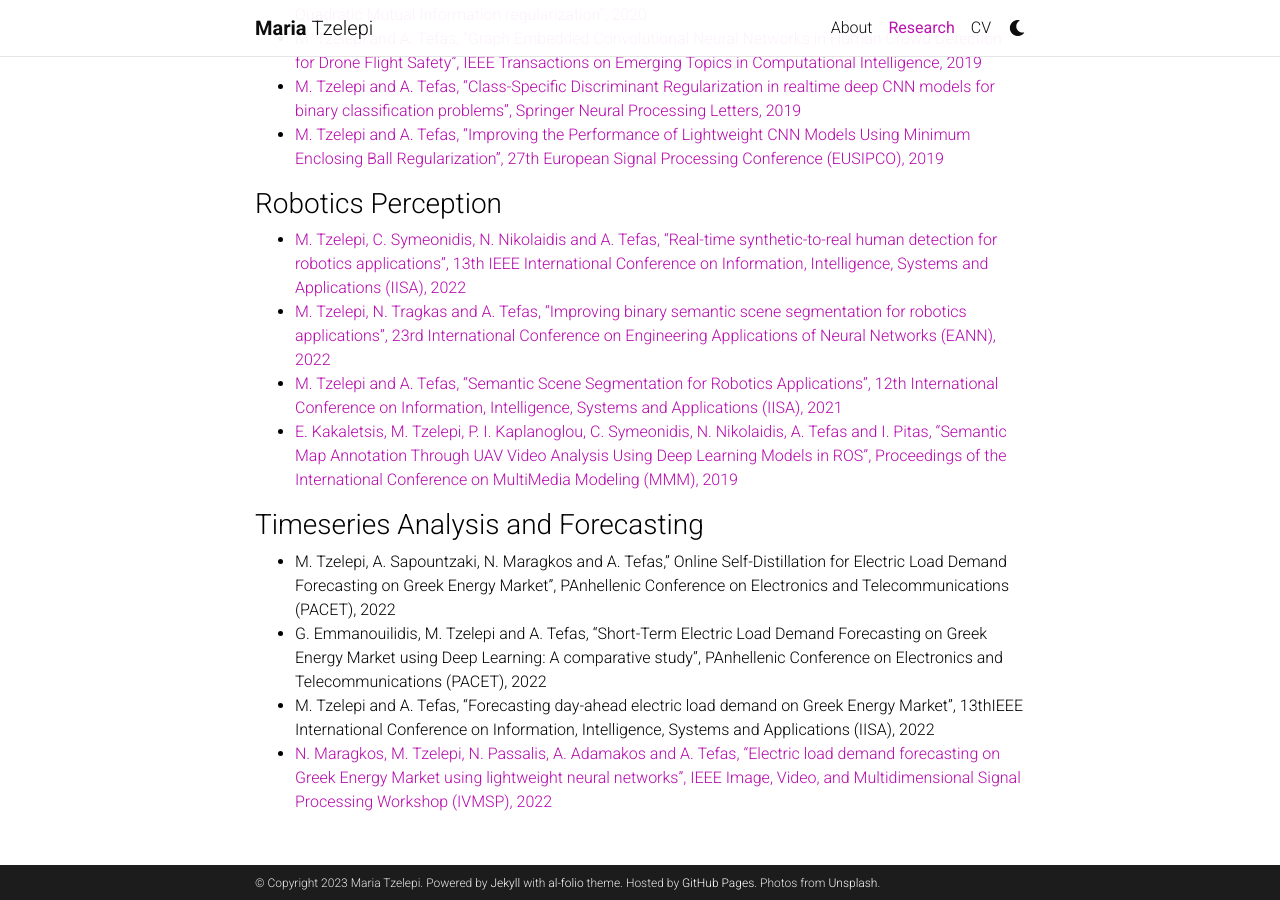
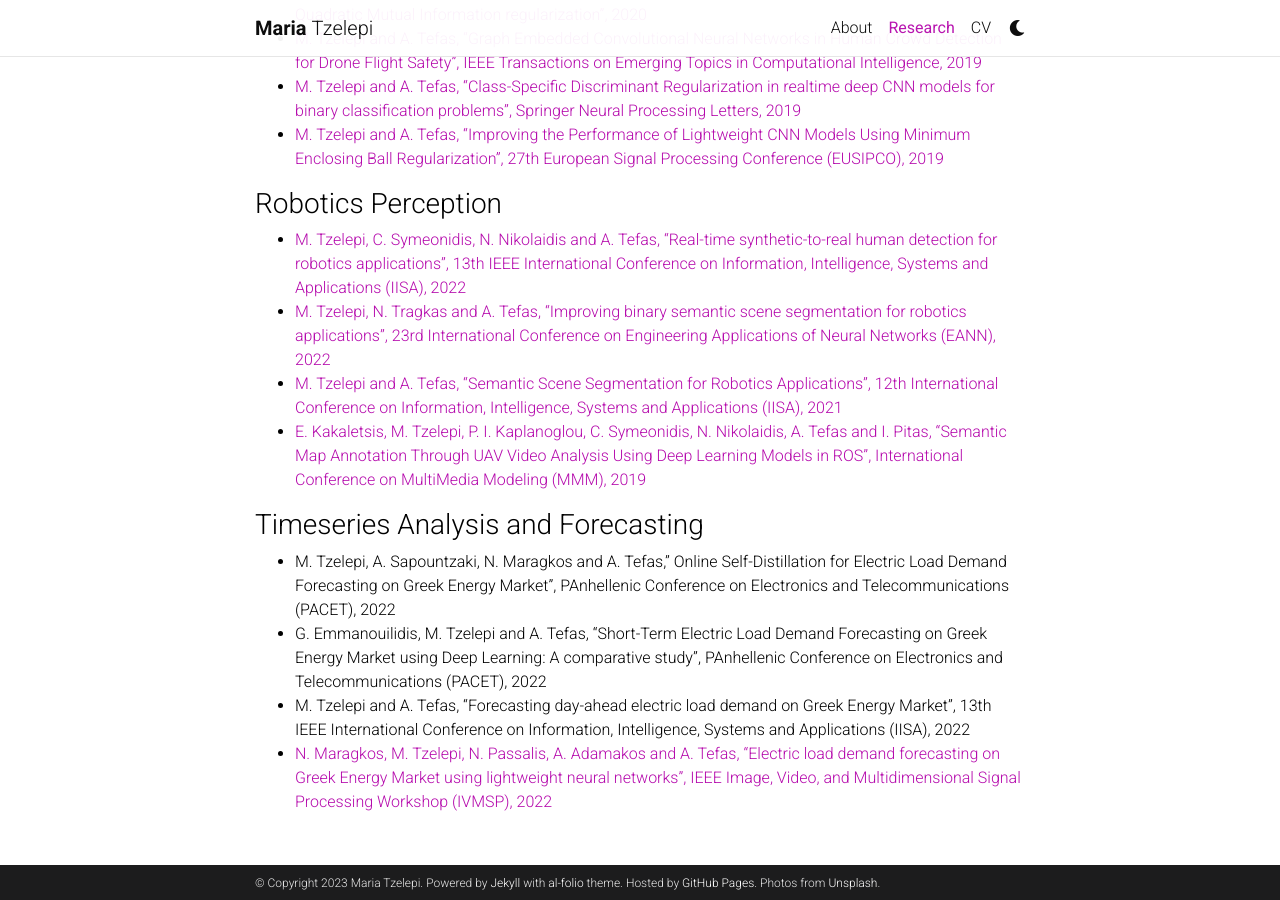
Before and after one commit to mtzelepi/mtzelepi.github.io, a Jekyll site: the page built from _pages/research.md, in a window 1280 px wide and 900 px high, scrolled down 847 px. Built offline with Jekyll 4.4.1, drawn with Linux system fonts in a browser that asks for light colours; comment, search, counter and statistics services are not loaded; a style sheet for code colours, icons or effects is not loaded; some of the changed text lies outside the part shown.

Commit message:
Update research.md

```diff
--- a/_pages/research.md
+++ b/_pages/research.md
@@ -35,12 +35,12 @@ nav: true
 - <a href="https://cidl.csd.auth.gr/resources/conference_pdfs//Real-time%20synthetic-to-real%20human%20detection%20for%20robotics%20applications.pdf">M. Tzelepi, C. Symeonidis, N. Nikolaidis and A. Tefas, "Real-time synthetic-to-real human detection for robotics applications", 13th IEEE International Conference on Information, Intelligence, Systems and Applications (IISA), 2022</a>
 - <a href="https://cidl.csd.auth.gr/resources/conference_pdfs//Improving%20binary%20semantic%20scene%20segmentation%20for%20robotics%20applications.pdf">M. Tzelepi, N. Tragkas and A. Tefas, "Improving binary semantic scene segmentation for robotics applications", 23rd International Conference on Engineering Applications of Neural Networks (EANN), 2022</a>
 - <a href="https://cidl.csd.auth.gr/resources/conference_pdfs//E.249%20Tzelepi_IISA2021.pdf">M. Tzelepi and A. Tefas, "Semantic Scene Segmentation for Robotics Applications", 12th International Conference on Information, Intelligence, Systems and Applications (IISA), 2021</a>
-- <a href="https://cidl.csd.auth.gr/resources/conference_pdfs//Kakaletsis_MMM.pdf">E. Kakaletsis, M. Tzelepi, P. I. Kaplanoglou, C. Symeonidis, N. Nikolaidis, A. Tefas and I. Pitas, "Semantic Map Annotation Through UAV Video Analysis Using Deep Learning Models in ROS", Proceedings of the International Conference on MultiMedia Modeling (MMM), 2019</a>
+- <a href="https://cidl.csd.auth.gr/resources/conference_pdfs//Kakaletsis_MMM.pdf">E. Kakaletsis, M. Tzelepi, P. I. Kaplanoglou, C. Symeonidis, N. Nikolaidis, A. Tefas and I. Pitas, "Semantic Map Annotation Through UAV Video Analysis Using Deep Learning Models in ROS", International Conference on MultiMedia Modeling (MMM), 2019</a>
 
 
 
 ### Timeseries Analysis and Forecasting
 - M. Tzelepi, A. Sapountzaki, N. Maragkos and A. Tefas," Online Self-Distillation for Electric Load Demand Forecasting on Greek Energy Market", PAnhellenic Conference on Electronics and Telecommunications (PACET), 2022
 - G. Emmanouilidis, M. Tzelepi and A. Tefas, "Short-Term Electric Load Demand Forecasting on Greek Energy Market using Deep Learning: A comparative study", PAnhellenic Conference on Electronics and Telecommunications (PACET), 2022
-- M. Tzelepi and A. Tefas, "Forecasting day-ahead electric load demand on Greek Energy Market", 13thIEEE International Conference on Information, Intelligence, Systems and Applications (IISA), 2022
+- M. Tzelepi and A. Tefas, "Forecasting day-ahead electric load demand on Greek Energy Market", 13th IEEE International Conference on Information, Intelligence, Systems and Applications (IISA), 2022
 - <a href="https://cidl.csd.auth.gr/resources/conference_pdfs//Electric%20load%20demand%20forecasting%20on%20Greek%20Energy%20Market%20using%20lightweight%20neural%20networks.pdf">N. Maragkos, M. Tzelepi, N. Passalis, A. Adamakos and A. Tefas, "Electric load demand forecasting on Greek Energy Market using lightweight neural networks", IEEE Image, Video, and Multidimensional Signal Processing Workshop (IVMSP), 2022</a>
```
Also changed, not shown: other parts of _pages/research.md (+1 -1 lines).
